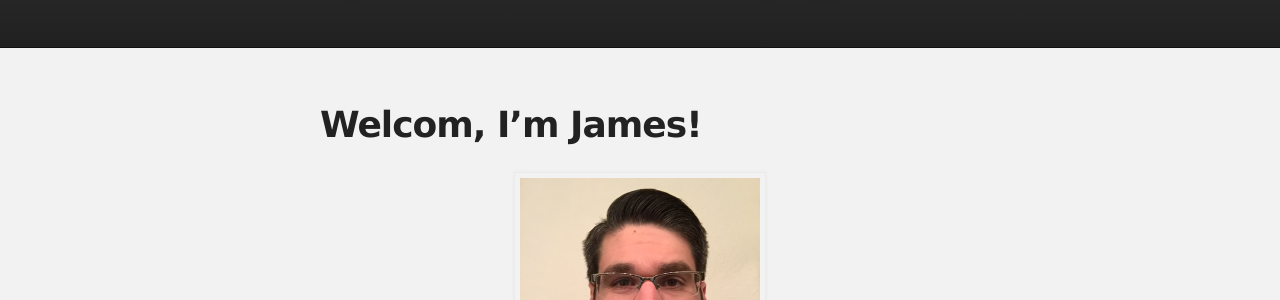
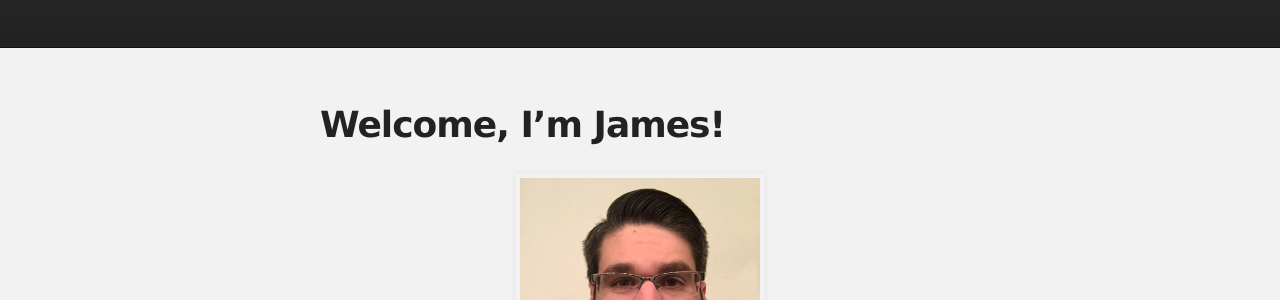
Before and after one commit to jrcastle/jrcastle.github.io, a Jekyll site: the page built from index.md, in a window 1280 px wide. Shown: the part 162-462 px from the top of the page. Built offline with Jekyll 4.4.1, drawn with Linux system fonts in a browser that asks for light colours; nearby versions of some CDN libraries; our own code applies the rules of GitHub Pages for plain Markdown files.

Commit message:
Fix spelling...

```diff
--- a/index.md
+++ b/index.md
@@ -2,7 +2,7 @@
 layout: default
 ---
 
-# [](#header-1)Welcom, I'm James!
+# [](#header-1)Welcome, I'm James!
 
 <center>
   <img HEIGTH="320" WIDTH="240" src="assets/images/IMG_3118-1.JPG" class="img-responsive img-circle" alt="Oops!">
```
